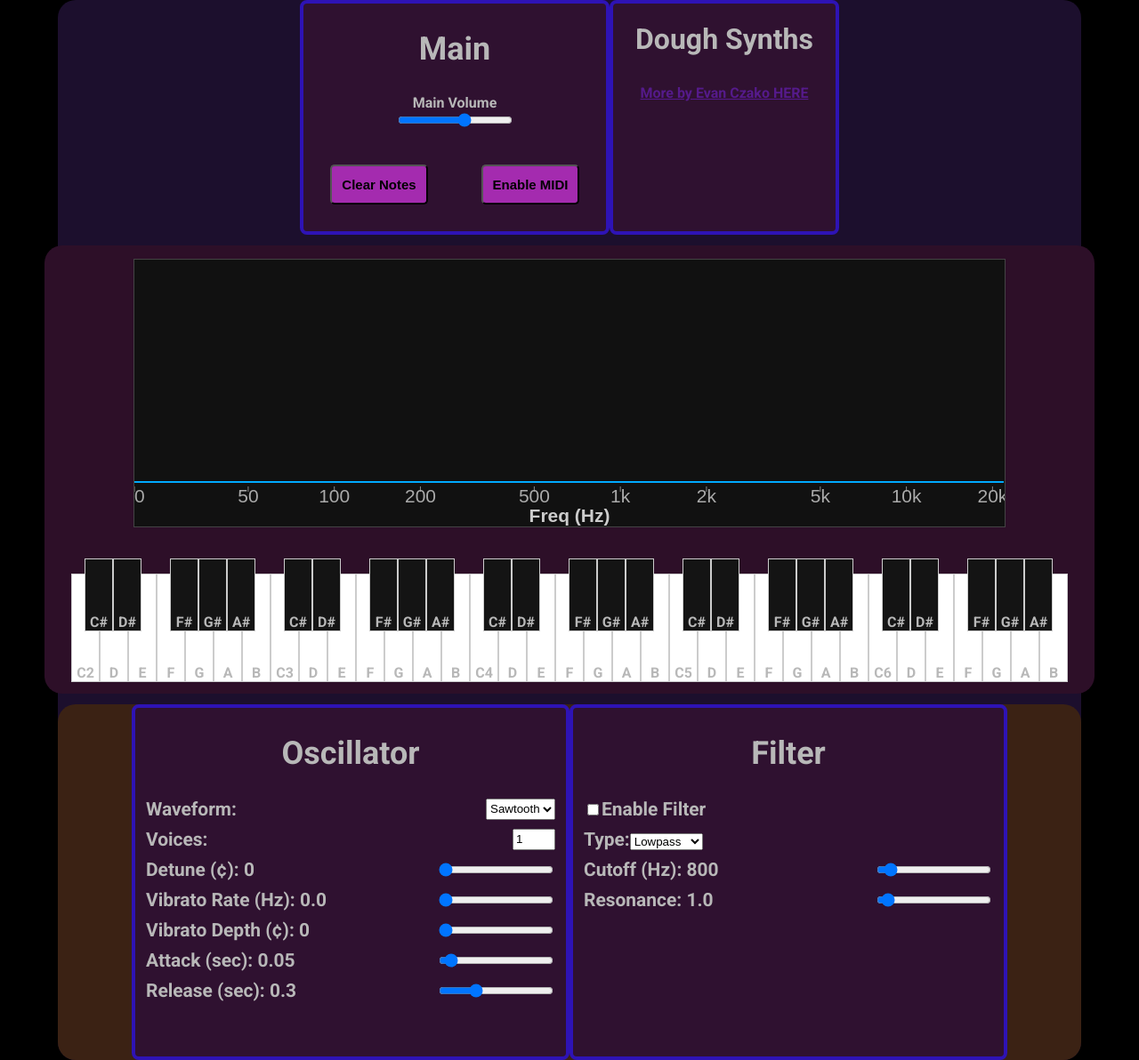
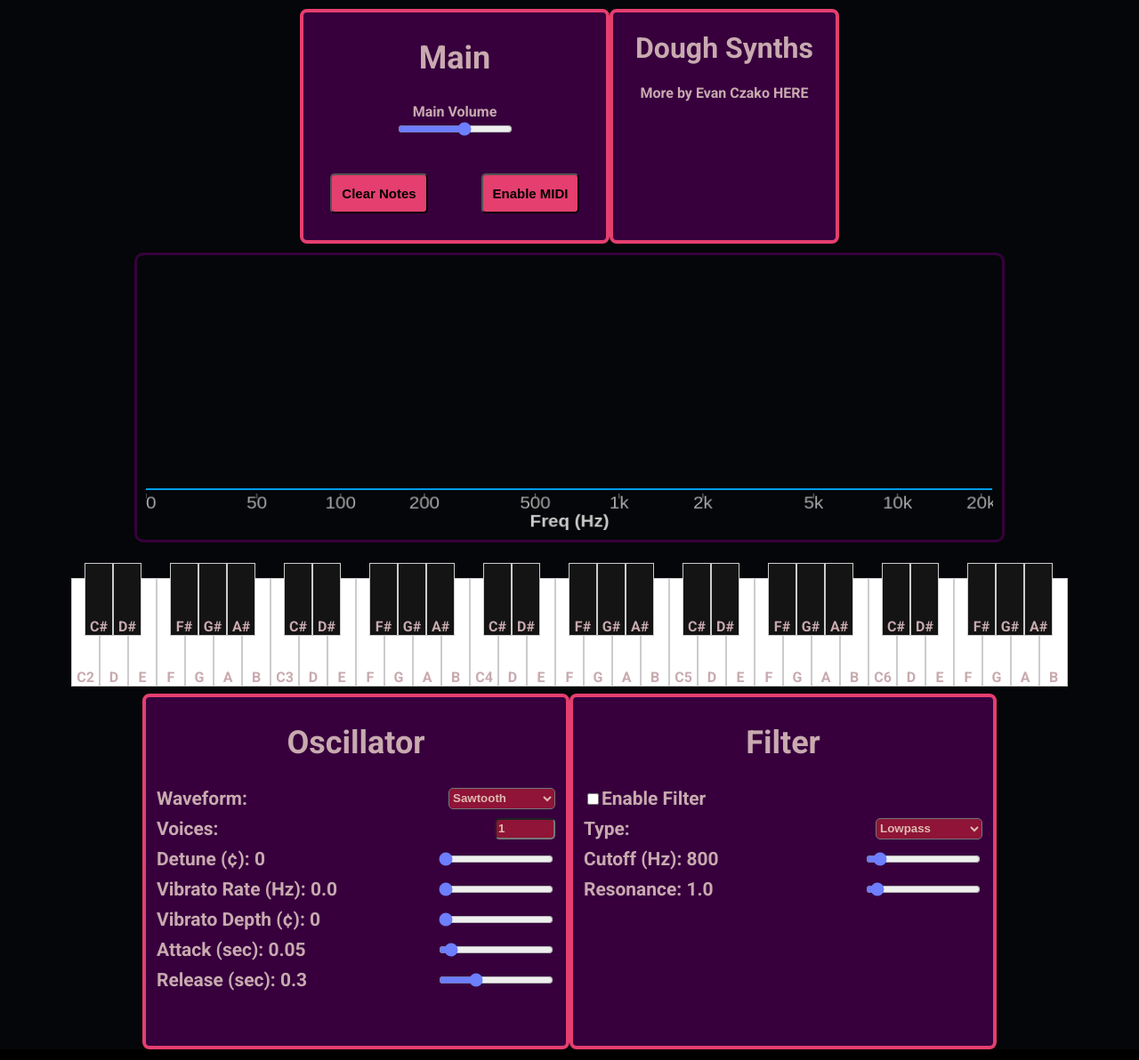
Before and after one commit to EvanCzako/SynthPutty, a React (Create React App) app: page / in a window 1280 px wide. Shown: the whole page at 89% size. Built offline with nearby package versions, Linux system fonts and the light colour scheme.

Commit message:
Color palette dat boii

```diff
--- a/src/App.module.css
+++ b/src/App.module.css
@@ -1,11 +1,13 @@
+@import './styles/variables.module.css';
+
 .app {
     /* font-family: sans-serif; */
 	height: 100%;
 	font-family: 'Roboto', sans-serif;
     margin: 0 auto;
 	font-weight: 900;
-    background: #000000;
-    color: #b8b8b8;
+	background-color: var(--color-black-1);
+	color: var(--color-dogwood-2);
 	display: flex;
 	flex-direction: column;
 	align-items: center;
@@ -15,9 +17,17 @@
 
 }
 
+.link {
+	color: var(--color-dogwood-2);
+	text-decoration: none;
+}
+
+.link:hover {
+	color: var(--color-dogwood-1);
+}
+
 .header {
     text-align: center;
-    margin-bottom: 32px;
 	width: 100%;
 }
 
@@ -32,36 +42,35 @@
     display: flex;
     flex-direction: column;
 	width: 100%;
-    gap: 12px;
 	align-items: center;
-	background-color: rgb(45, 15, 40);
-	padding: 15px;
+	background-color: var(--color-black-1);
+	padding-bottom: 10px;
 	border-radius: 20px;
 }
 
 .allControlPanels {
+	/* padding: 10px; */
 	height: 100%;
     display: flex;
     flex-direction: column;
-	background-color: #1c0f2d;
 	border-radius: 20px;
 	width: 100%;
-    gap: 12px;
 	align-items: center;
 }
 
 .topPanelsContainer {
-
+	padding: 10px;
 	display: flex;
 	flex-direction: row;
-
+	background-color: var(--color-black-1);
+	border-radius: 10px;
 }
 
 .titleContainer{
 	width: 40%;
-    border: 4px solid #2e13b5;
+    border: 4px solid var(--color-mid-pink-1);
     border-radius: 8px;
-    background: #2f1130;
+    background: var(--color-purple-1);
 	min-width: 250px;
 	display: flex;
 	flex-direction: column;
@@ -81,15 +90,10 @@
 	justify-content: center;
 	align-items: stretch;
 	width: 100%;
-	/* padding: 15px; */
+	/* padding: 10px; */
 	min-height: 400px;
-	background-color: rgb(59, 34, 20);
+	background-color: var(--color-black-1);
 	border-radius: 20px;
-	/* width: 100%;
-	padding: 5px;
-	height: 100%;
-	min-height: 400px;
-	background-color: rgb(59, 34, 20); */
 }
 
 @media (orientation: portrait) or (max-width: 750px) {
--- a/src/App.tsx
+++ b/src/App.tsx
@@ -47,14 +47,14 @@ export const App: React.FC = () => {
 							<MainControls />
 							<div className={styles.titleContainer}>
 								<h1 className={styles.header}>Dough Synths</h1>
-								<a href="">More by Evan Czako HERE</a>
+								<a className={styles.link} href="">More by Evan Czako HERE</a>
 							</div>
 						</div>
 										:
 						<div className={styles.topPanelsContainer}>
 							<div className={styles.titleContainer}>
 								<h1 className={styles.header}>Dough awefawea</h1>
-								<a href="">More by Evan Czako HERE</a>
+								<a className={styles.link} href="">More by Evan Czako HERE</a>
 							</div>
 							<MainControls />
 						</div>
--- a/src/components/FilterControls.tsx
+++ b/src/components/FilterControls.tsx
@@ -32,10 +32,11 @@ export const FilterControls: React.FC = () => {
                 Enable Filter
             </label>
 
-            <label>
+            <label className={appStyles.controlsSliderContainer}>
                 Type:
                 <select
                     value={filterType}
+					className={styles.comboBox}
                     onChange={(e) =>
                         setFilterType(
                             e.target.value as
@@ -59,6 +60,7 @@ export const FilterControls: React.FC = () => {
                     max={10000}
                     step={1}
                     value={filterCutoff}
+					className={styles.slider}
                     onChange={(e) => setFilterCutoff(Number(e.target.value))}
                 />
             </label>
@@ -71,6 +73,7 @@ export const FilterControls: React.FC = () => {
                     max={20}
                     step={0.1}
                     value={filterQ}
+					className={styles.slider}
                     onChange={(e) => setFilterQ(Number(e.target.value))}
                 />
             </label>
--- a/src/components/MainControls.tsx
+++ b/src/components/MainControls.tsx
@@ -21,6 +21,7 @@ export function MainControls() {
                     max={1}
                     step={0.01}
                     value={masterVolume}
+					className={styles.slider}
                     onChange={(e) =>
                         setMasterVolume(parseFloat(e.target.value))
                     }
--- a/src/components/OscillatorControls.tsx
+++ b/src/components/OscillatorControls.tsx
@@ -34,6 +34,7 @@ export const OscillatorControls: React.FC = () => {
                 <select
                     value={waveform}
                     onChange={(e) => setWaveform(e.target.value as any)}
+					className={styles.comboBox}
                 >
                     <option value="sine">Sine</option>
                     <option value="square">Square</option>
@@ -50,6 +51,7 @@ export const OscillatorControls: React.FC = () => {
                     max={8}
                     value={voices}
                     onChange={(e) => setVoices(Number(e.target.value))}
+					className={styles.voicesPicker}
                 />
             </label>
 
@@ -61,6 +63,7 @@ export const OscillatorControls: React.FC = () => {
                     max={100}
                     value={detune}
                     onChange={(e) => setDetune(Number(e.target.value))}
+					className={styles.slider}
                 />
             </label>
 
@@ -73,6 +76,7 @@ export const OscillatorControls: React.FC = () => {
                     step="0.1"
                     value={vibratoRate}
                     onChange={(e) => setVibratoRate(parseFloat(e.target.value))}
+					className={styles.slider}
                 />
             </label>
 
@@ -84,6 +88,7 @@ export const OscillatorControls: React.FC = () => {
                     max="100"
                     step="1"
                     value={vibratoDepth}
+					className={styles.slider}
                     onChange={(e) =>
                         setVibratoDepth(parseFloat(e.target.value))
                     }
@@ -98,6 +103,7 @@ export const OscillatorControls: React.FC = () => {
                     max="1"
                     step="0.01"
                     value={attack}
+					className={styles.slider}
                     onChange={(e) => setAttack(parseFloat(e.target.value))}
                 />
             </label>
@@ -110,6 +116,7 @@ export const OscillatorControls: React.FC = () => {
                     max="1"
                     step="0.01"
                     value={release}
+					className={styles.slider}
                     onChange={(e) => setRelease(parseFloat(e.target.value))}
                 />
             </label>
--- a/src/index.css
+++ b/src/index.css
@@ -15,6 +15,6 @@ code {
         source-code-pro, Menlo, Monaco, Consolas, "Courier New", monospace;
 }
 
-#root {
+.root {
 	height: 100%;
 }
--- a/src/styles/EQVisualizer.module.css
+++ b/src/styles/EQVisualizer.module.css
@@ -1,7 +1,11 @@
+@import './variables.module.css';
+
 .canvas {
     width: 85%;
     height: 300px; /* fixed height */
     display: block;
-    border: 1px solid #444;
-    background-color: #111;
+    border: 3px solid var(--color-purple-1);
+    background-color: var(--color-black-1);
+	border-radius: 10px;
+	padding: 10px;
 }
--- a/src/styles/FilterControls.module.css
+++ b/src/styles/FilterControls.module.css
@@ -1,12 +1,26 @@
+@import './variables.module.css';
+
 .controls {
 	width: 40%;
-    border: 4px solid #2e13b5;
+    border: 4px solid var(--color-mid-pink-1);
     border-radius: 8px;
-    background: #2f1130;
+    background-color: var(--color-purple-1);
 	padding-left: 12px;
 	padding-right: 12px;
 	padding-bottom: 12px;
 	min-width: 330px;
+}
+
+.comboBox {
+	width: 120px;
+	font-weight: 900;
+	background-color: var(--color-mid-pink-3);
+	color: var(--color-dogwood-1);
+	border-radius: 5px;
+}
+
+.comboBox:hover {
+	background-color: var(--color-mid-pink-1);
 }
 
 .controlsHeader {
@@ -27,3 +41,7 @@ label {
 		width: 70%;
 	}
 }
+
+.slider {
+	accent-color: var(--color-mid-blue-1);
+}
--- a/src/styles/MainControls.module.css
+++ b/src/styles/MainControls.module.css
@@ -1,8 +1,10 @@
+@import './variables.module.css';
+
 .mainControls {
 	width: 100%;
-    border: 4px solid #2e13b5;
+    border: 4px solid var(--color-mid-pink-1);
     border-radius: 8px;
-    background: #2f1130;
+    background-color: var(--color-purple-1);
 	min-width: 250px;
 	display: flex;
 	flex-direction: column;
@@ -30,7 +32,7 @@
 }
 
 .controlsButton {
-	background-color: rgb(164, 43, 175);
+	background-color: var(--color-mid-pink-1);
 	height: 45px;
 	width: 110px;
 	border-radius: 5px;
@@ -40,5 +42,9 @@
 }
 
 .controlsButton:hover {
-	background-color: rgb(209, 93, 166);
+	background-color: var(--color-bright-pink-1);
 }
+
+.slider {
+	accent-color: var(--color-mid-blue-1);
+}
--- a/src/styles/OscillatorControls.module.css
+++ b/src/styles/OscillatorControls.module.css
@@ -1,13 +1,34 @@
+@import './variables.module.css';
+
 .controls {
 	width: 40%;
-	/* height: 90%; */
-    border: 4px solid #2e13b5;
+    border: 4px solid var(--color-mid-pink-1);
     border-radius: 8px;
 	padding-left: 12px;
 	padding-right: 12px;
 	padding-bottom: 12px;
-    background: #2f1130;
+    background-color: var(--color-purple-1);
 	min-width: 330px;
+}
+
+.comboBox {
+	width: 120px;
+	font-weight: 900;
+	background-color: var(--color-mid-pink-3);
+	color: var(--color-dogwood-1);
+	border-radius: 5px;
+}
+
+.comboBox:hover {
+	background-color: var(--color-mid-pink-1);
+}
+
+.voicesPicker {
+	width: 60px;
+	font-weight: 900;
+	background-color: var(--color-mid-pink-3);
+	color: var(--color-dogwood-1);
+	border-radius: 5px;
 }
 
 .controlsHeader {
@@ -28,3 +49,7 @@ label {
 		width: 70%;
 	}
 }
+
+.slider {
+	accent-color: var(--color-mid-blue-1);
+}
--- /dev/null
+++ b/src/styles/variables.module.css
@@ -0,0 +1,11 @@
+:root {
+	--color-black-1: #050609;
+	--color-purple-1: #37003D;
+	--color-mid-pink-1: #E43F6F;
+	--color-mid-pink-2: #C41C4C;
+	--color-mid-pink-3: #8F1437;
+	--color-mid-blue-1: #6d7eff;
+	--color-bright-pink-1: #F56476;
+	--color-dogwood-1: #DFBBB1;
+	--color-dogwood-2: #c8aaaf;
+}
```
